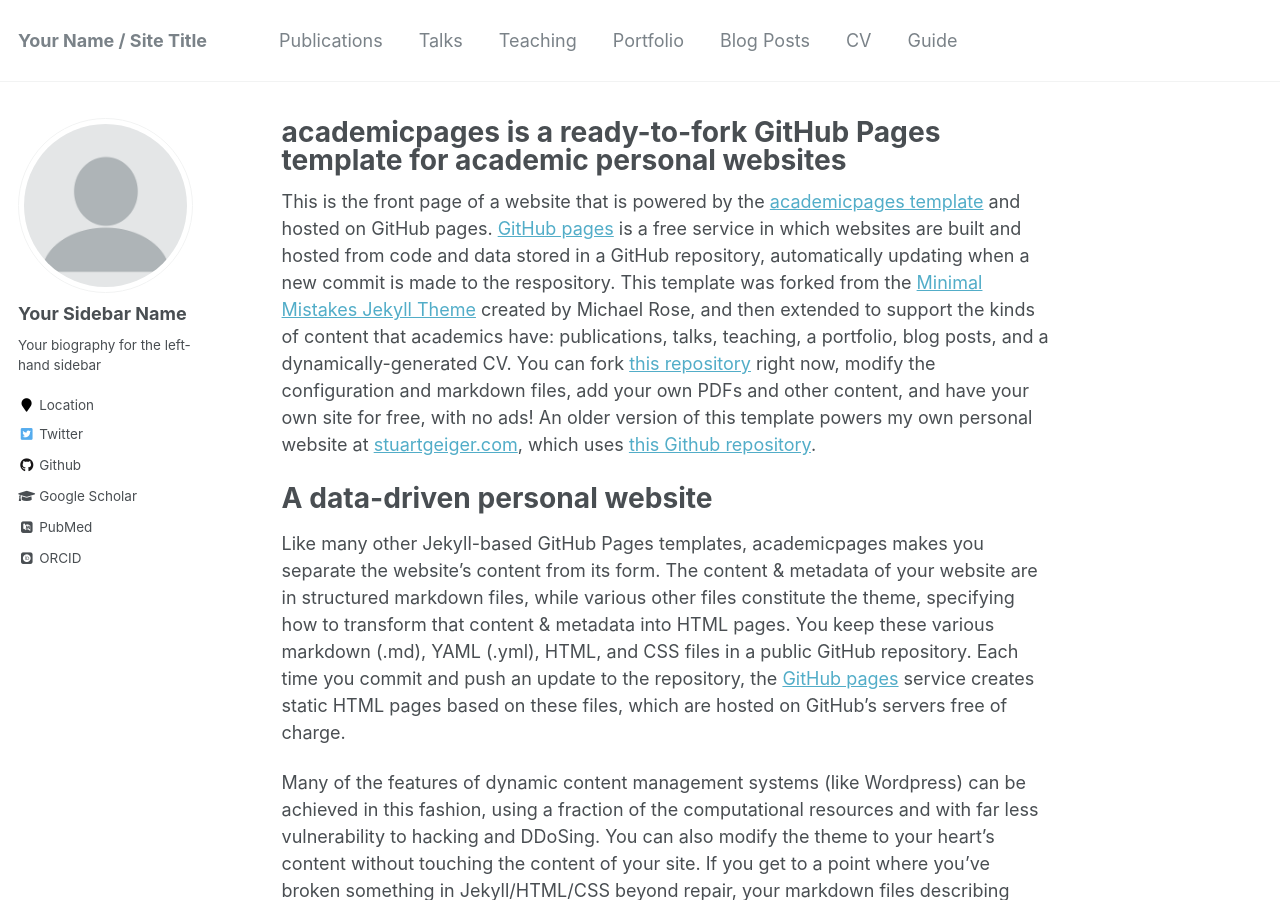
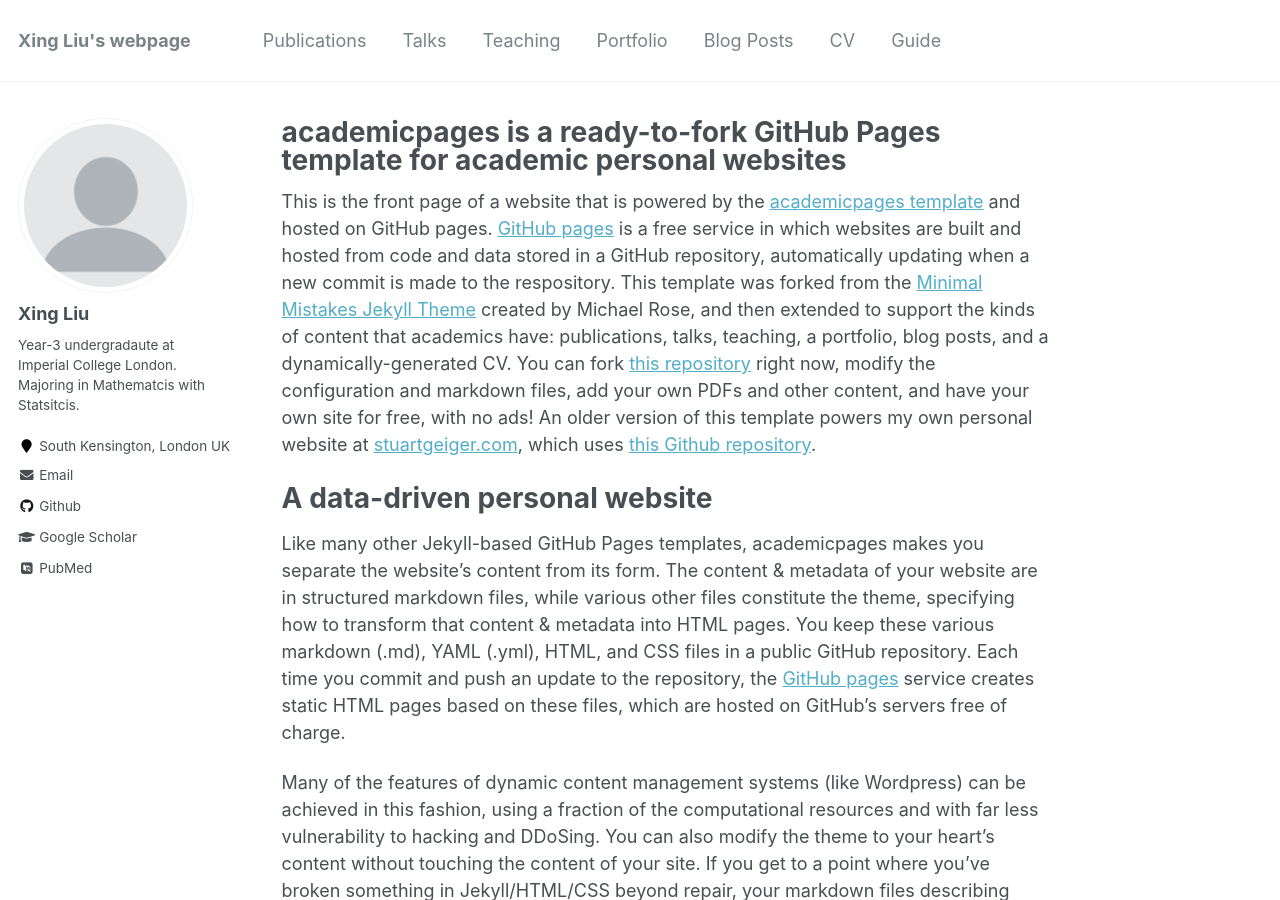
Before and after one commit to XingLLiu/XingLLiu.github.io, a Jekyll site: the page built from _pages/about.md, in a window 1280 px wide and 900 px high. Built offline with Jekyll 4.4.1, drawn with Linux system fonts in a browser that asks for light colours; some web fonts are replaced; some of the changed text lies outside the part shown.

Commit message:
Customized index page

```diff
--- a/_config.yml
+++ b/_config.yml
@@ -7,13 +7,13 @@
 
 # Site Settings
 locale                   : "en-US"
-title                    : "Your Name / Site Title"
+title                    : "Xing Liu's webpage"
 title_separator          : "-"
-name                     : &name "Your Name"
-description              : &description "personal description"
-url                      : https://academicpages.github.io # the base hostname & protocol for your site e.g. "https://mmistakes.github.io"
+name                     : &name "Xing Liu"
+description              : &description "Welcome to my webpage!"
+url                      : https://XingLLius.github.io
 baseurl                  : "" # the subpath of your site, e.g. "/blog"
-repository               : "academicpages/academicpages.github.io"
+repository               : "XingLLiu/XingLLiu.github.io"
 teaser                   :  # filename of teaser fallback teaser image placed in /images/, .e.g. "500x300.png"
 breadcrumbs              : false # true, false (default)
 words_per_minute         : 160
@@ -80,14 +80,14 @@ analytics:
 
 # Site Author
 author:
-  name             : "Your Sidebar Name"
+  name             : "Xing Liu"
   avatar           : "profile.png"
-  bio              : "Your biography for the left-hand sidebar"
-  location         : "Location"
+  bio              : "Year-3 undergradaute at Imperial College London. Majoring in Mathematcis with Statsitcis."
+  location         : "South Kensington, London UK"
   employer         :
   pubmed           : "https://www.ncbi.nlm.nih.gov/pubmed/?term=john+snow"
   googlescholar    : "http://yourfullgooglescholarurl.com"
-  email            :
+  email            : "xl6116@ic.ac.uk"
   researchgate     :  # example: "https://www.researchgate.net/profile/yourprofile"
   uri              :
   bitbucket        :
@@ -96,20 +96,20 @@ author:
   flickr           :
   facebook         :
   foursquare       :
-  github           : "academicpages"
+  github           : "XingLLiu"
   google_plus      :
   keybase          :
   instagram        :
   impactstory      : #"https://profiles.impactstory.org/u/xxxx-xxxx-xxxx-xxxx"
   lastfm           :
   linkedin         :
-  orcid            : "http://orcid.org/yourorcidurl"
+  orcid            : # "http://orcid.org/yourorcidurl"
   pinterest        :
   soundcloud       :
   stackoverflow    : # http://stackoverflow.com/users/123456/username
   steam            :
   tumblr           :
-  twitter          : "replacethistwitterhandle"
+  twitter          : # "replacethistwitterhandle"
   vine             :
   weibo            :
   xing             :
```
